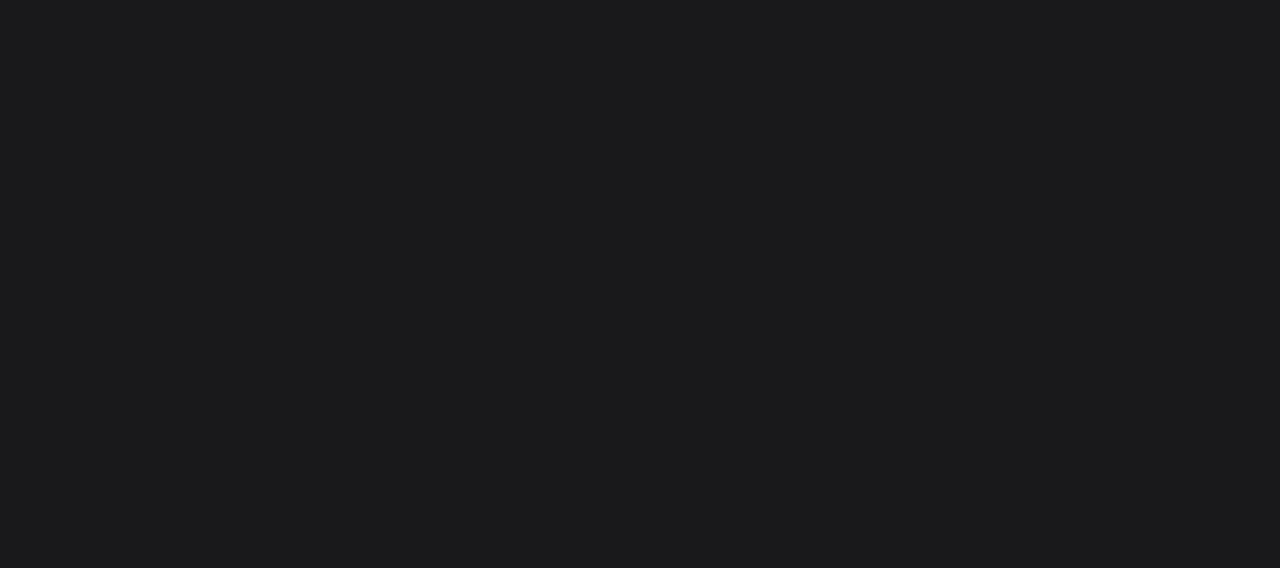
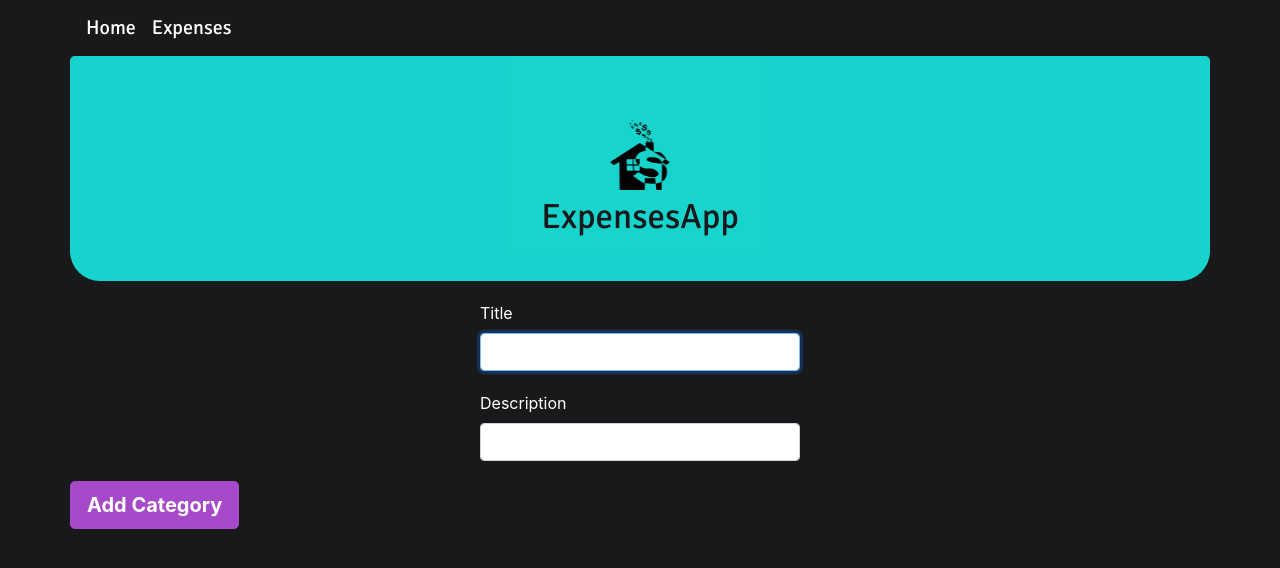
Before and after one commit to ElliLoes/project3_ExpenseApp, a React (Create React App) app in the folder client/: page /categories/add in a window 1280 px wide. Shown: the top 568 px of the page. Built offline with nearby package versions, Linux system fonts and the light colour scheme.

Commit message:
Add page to add category

```diff
--- a/client/src/App.js
+++ b/client/src/App.js
@@ -6,6 +6,7 @@
 import Home from "./pages/Home";
 import Expense from "./pages/Expense";
 import SignUp from "./pages/SignUp";
+import AddCategory from "./pages/AddCategory";
 // import Nav from "./components/Nav";
 import { Container } from "./components/Grid";
 import './App.css';
@@ -24,6 +25,7 @@
             <Route exact path="/expenses" component={Expenses} />
             <Route exact path="/expenses/:id" component={Expense} />
             <Route exact path="/categories" component={Categories} />
+            <Route exact path="/categories/add" component={AddCategory} />
           </Switch>
         </Container>
       </div>
--- /dev/null
+++ b/client/src/pages/AddCategory/index.js
@@ -0,0 +1,65 @@
+import React from 'react'
+import Form from 'react-bootstrap/Form';
+import { useState } from "react";
+import Button from "../../components/Button";
+// import "./style.css";
+import useFormFields from '../../utils/useFormFields';
+import API from "../../utils/API";
+import Nav from "../../components/Nav";
+
+
+export default function AddExpense(props) {
+    const [fields, handleFieldChange] = useFormFields({
+        title: "",
+        description: ""
+    });
+    const [isLoading, setIsLoading] = useState(false);
+
+    function handleSubmit(event) {
+        setIsLoading(true);
+        event.preventDefault();
+        API.createCategory({ title: fields.title, description: fields.description})
+            .then(res => props.history.push("/expenses"))
+            .catch(err => {
+                setIsLoading(false);
+            });
+
+    }
+
+    function renderForm() {
+        return (
+            <form onSubmit={handleSubmit}>
+                <Nav />
+                <Form.Group controlId="title" bsSize="large">
+                    <Form.Label>Title</Form.Label>
+                    <Form.Control
+                        autoFocus
+                        value={fields.title}
+                        onChange={handleFieldChange}
+                    />
+                </Form.Group>
+                <Form.Group controlId="description" bsSize="large">
+                    <Form.Label>Description</Form.Label>
+                    <Form.Control
+                        value={fields.description}
+                        onChange={handleFieldChange}
+                    />
+                </Form.Group>
+                <Button
+                    block
+                    type="submit"
+                    bsSize="large"
+                    isLoading={isLoading}
+                >
+                    Add Category
+                </Button>
+            </form>
+        );
+    }
+
+    return (
+        <div className="AddCategory">
+            {renderForm()}
+        </div>
+    );
+}
--- a/client/src/pages/Expense/index.js
+++ b/client/src/pages/Expense/index.js
@@ -45,7 +45,7 @@
             amount: this.state.amount,
             description: this.state.description,
             date: this.state.date,
-            category: this.state.category
+            category: this.state.category || this.state.availableCategories[0]._id
         };
         const req = this.expenseId ? API.updateExpense(this.expenseId, expenseData) : API.createExpense(expenseData)
 
--- a/client/src/pages/Home/index.js
+++ b/client/src/pages/Home/index.js
@@ -30,7 +30,7 @@
                 <Card body>
                     <Card.Title>Setup Categories</Card.Title>
                     <Card.Text>With supporting text below as a natural lead-in to additional content.</Card.Text>
-                    <Button className="navBtn">Go to set up a spending category</Button>
+                    <Button className="navBtn" onClick={() => window.location.href = "/categories/add"}>Go to set up a spending category</Button>
                 </Card>
                 <Card body>
                     <Card.Title>Setup Saving Goal</Card.Title>
```
Also changed, not shown: 1 other file (tests, documents, lock files or other folders).
